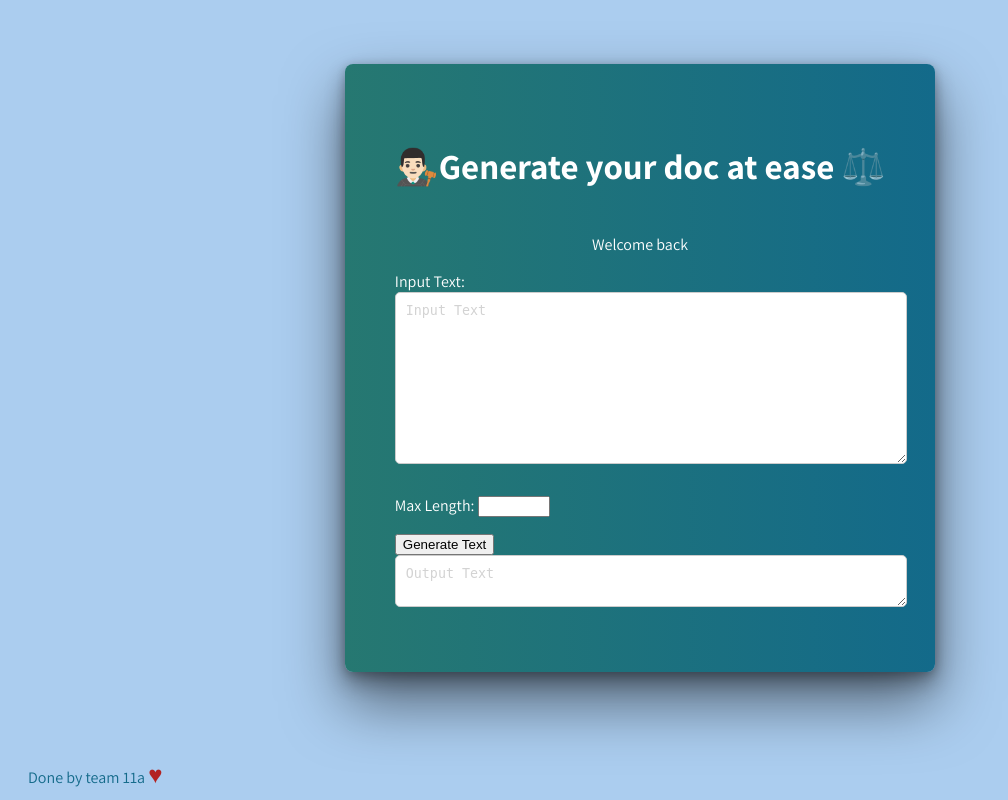
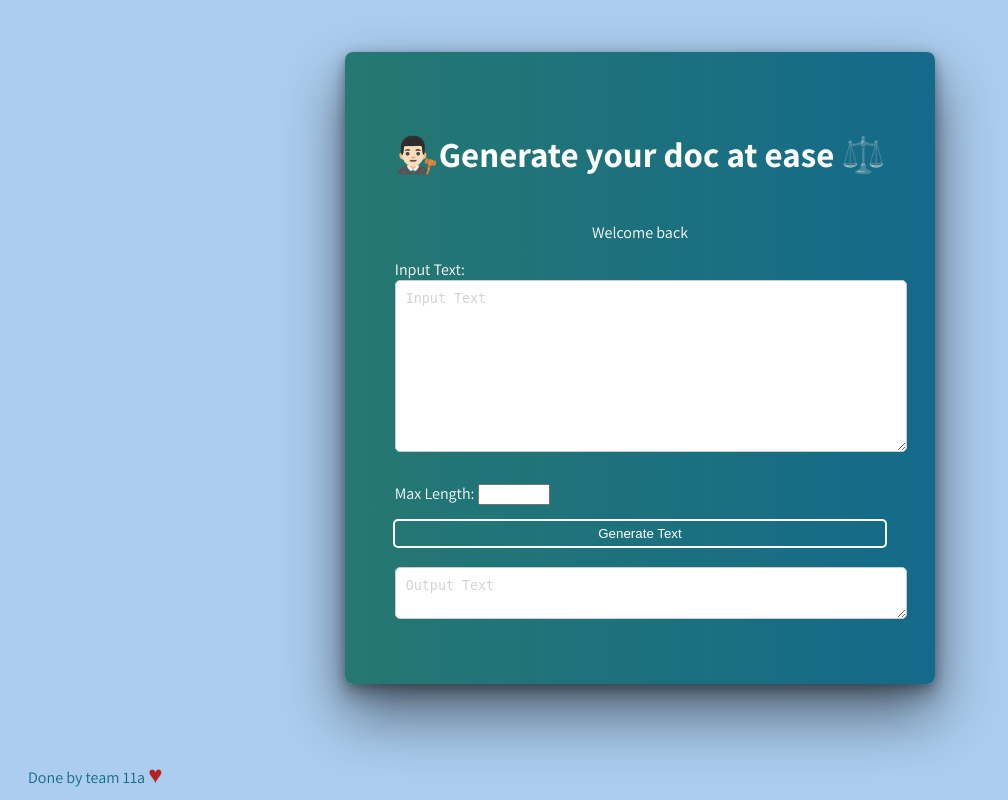
Before and after one commit to sasivs/text-generation-django, a Django app: page / in a window 1280 px wide. Shown: the whole page, without its empty margins (0-1008 px from the left). Run offline with Django 4.2, Linux system fonts and the light colour scheme.

Commit message:
added submit button and text area size is updated

```diff
--- a/text_generation_app/forms.py
+++ b/text_generation_app/forms.py
@@ -1,5 +1,5 @@
 from django import forms
 
 class TextGenerationForm(forms.Form):
-    input_text = forms.CharField(label='Input Text', widget=forms.Textarea(attrs={'class':'text', 'id':'input-text','placeholder':'Input Text'}))
+    input_text = forms.CharField(label='Input Text', widget=forms.Textarea(attrs={'class':'text', 'id':'input-text','placeholder':'Input Text', "oninput":'this.style.height = "";this.style.height = this.scrollHeight + "px"'}))
     max_length = forms.IntegerField(label='Max Length', min_value=1, max_value=5000)
--- a/text_generation_app/templates/text_generation_app/index.html
+++ b/text_generation_app/templates/text_generation_app/index.html
@@ -21,13 +21,14 @@
         <form method="post">
           {% csrf_token %}
           {{ form.as_p }}
-          <button class="btn waves-effect waves-light" type="submit">Generate Text</button>
+          <button class="btn btn-login" type="submit">Generate Text</button>
           <br />
         </form>
           <textarea
             placeholder="Output Text"
             class="text"
             id="output-text"
+            oninput='this.style.height = "";this.style.height = this.scrollHeight + "px"'
             readonly
           >{{output_text}}</textarea
           ><br />
```
